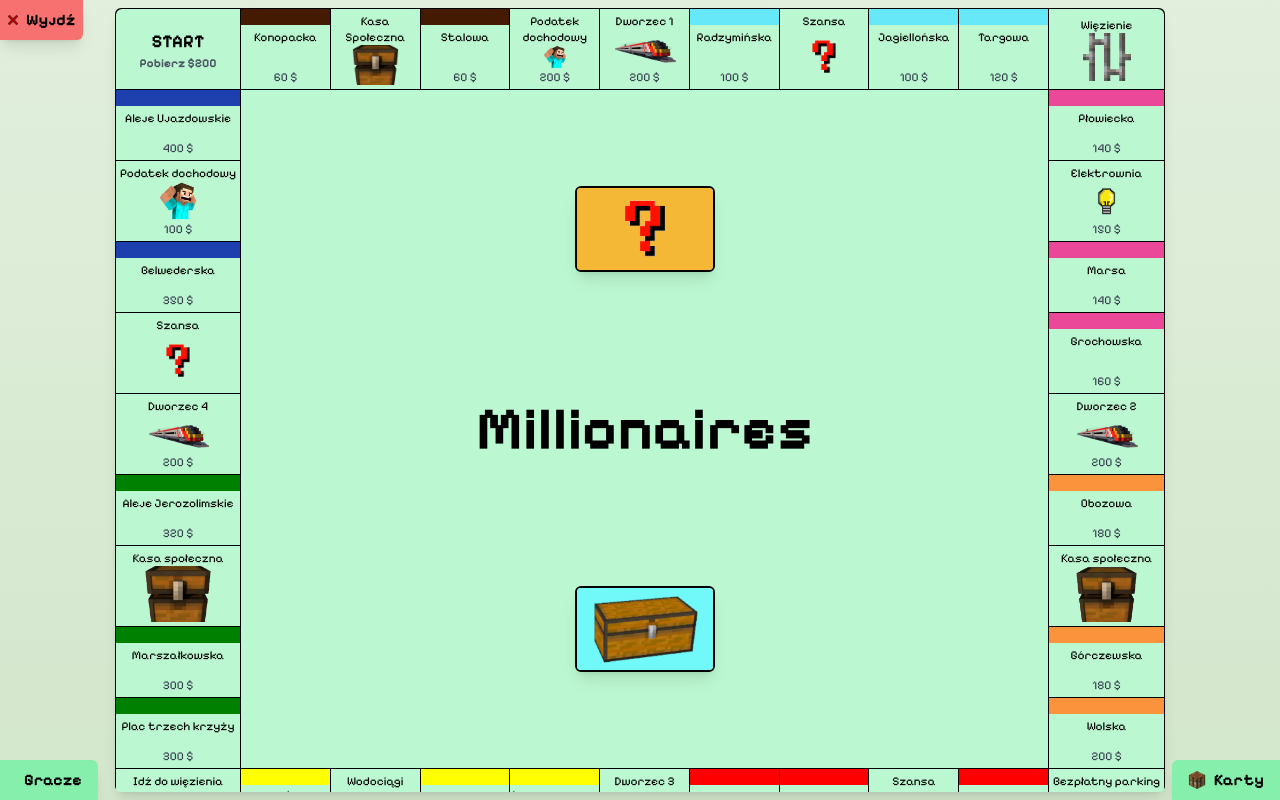
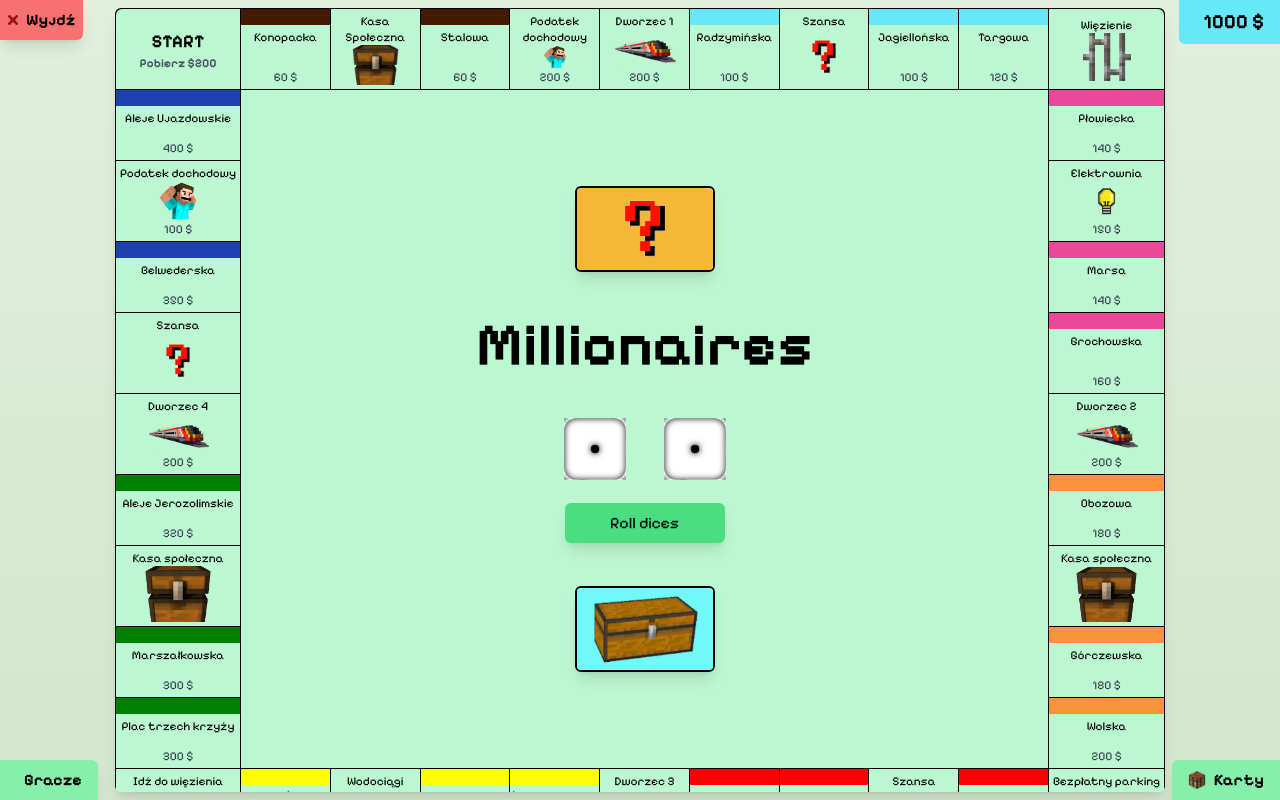
Before and after one commit to olimpialewinska/millionaires, a Next.js app: page /game in a window 1280 px wide. Built offline with nearby package versions, Linux system fonts and the light colour scheme.

Commit message:
Add dices

```diff
--- a/package.json
+++ b/package.json
@@ -13,7 +13,8 @@
     "classnames": "^2.3.2",
     "next": "latest",
     "react": "latest",
-    "react-dom": "latest"
+    "react-dom": "latest",
+    "sass": "^1.69.1"
   },
   "devDependencies": {
     "@types/node": "latest",
--- a/src/app/game/page.tsx
+++ b/src/app/game/page.tsx
@@ -12,6 +12,7 @@ import Link from "next/link";
 import { Modal } from "@/components/Modal";
 import { SlidingPanel } from "@/components/SlidingPanel";
 import { CardModal } from "@/components/Modal/CardsModal";
+import { Dices } from "@/components/Dices";
 
 export default function Game() {
   const [height, setHeight] = useState(0);
@@ -67,6 +68,7 @@ export default function Game() {
         >
           <Image src={chance} alt="chance" width={140} className="card" />
           <div className="text-3xl font-bold md:text-6xl">Millionaires</div>
+          <Dices />
           <Image src={chest} alt="chest" width={140} className="card" />
         </div>
       </div>
@@ -86,6 +88,9 @@ export default function Game() {
         <Image src={assets} alt="exit" width={18} height={18} />
         <p className="ml-2 font-bold">Karty</p>
       </div>
+      <div className="absolute top-0 right-0 py-2 px-4 rounded-bl-md bg-cyan-300 text-xl">
+        <p className="ml-2 font-bold">1000 $</p>
+      </div>
       <div
         className="control bottom-0 left-0 rounded-tr-md"
         onClick={togglePanel}
--- a/src/app/globals.css
+++ b/src/app/globals.css
@@ -38,7 +38,7 @@
   }
 
   .select {
-    @apply bg-green-300 py-2 px-4 flex flex-row items-center justify-center hover:bg-green-400 transition-all ease-in-out shadow-lg cursor-pointer rounded-md;
+    @apply bg-green-400 py-2 px-4 flex flex-row items-center justify-center hover:bg-green-500 transition-all ease-in-out shadow-lg cursor-pointer rounded-md;
   }
 
   .flippedCard {
--- /dev/null
+++ b/src/components/Dice/_types.ts
@@ -0,0 +1,38 @@
+export type TProps = React.CSSProperties & {
+  rollingTime?: number;
+  rolling?: boolean;
+  onRoll?: (value: TValue) => void;
+  defaultValue?: TValue;
+  size?: number;
+  faces?: string[];
+  disabled?: boolean;
+  cheatValue?: TValue;
+  faceBg?: string;
+  placement?: string;
+  sound?: string;
+  triggers?: string[];
+};
+
+export type TValue = 1 | 2 | 3 | 4 | 5 | 6;
+
+export type TKeyValuePair = {
+  [key: string]: string;
+};
+
+export type TSingleFace = {
+  className: string;
+  style: TKeyValuePair;
+  children: JSX.Element | null;
+};
+
+export type TValueClassMap = {
+  [key in TValue]: string;
+};
+
+export type TFaceTransformMap = {
+  [key in TValue]: (translate: number) => TKeyValuePair;
+};
+
+export type TDefaultFaceGrid = {
+  [key in TValue]: number[];
+};
--- /dev/null
+++ b/src/components/Dice/_utils.ts
@@ -0,0 +1,66 @@
+import { ReactChild } from "react";
+import { TValueClassMap, TFaceTransformMap, TDefaultFaceGrid } from "./_types";
+
+export const valueClassMap: TValueClassMap = {
+  1: "one",
+  2: "two",
+  3: "three",
+  4: "four",
+  5: "five",
+  6: "six",
+};
+
+export const faceTransformMap: TFaceTransformMap = {
+  1: (translate: number) => ({
+    transform: `rotateX(-90deg) translate3d(0, 0, ${translate}px)`,
+  }),
+  2: (translate: number) => ({
+    transform: `translate3d(0, 0, ${translate}px)`,
+  }),
+  3: (translate: number) => ({
+    transform: `rotateY(180deg) translate3d(0, 0, ${translate}px)`,
+  }),
+  4: (translate: number) => ({
+    left: "50%",
+    marginLeft: `-${translate}px`,
+    transform: `rotateY(-90deg) translate3d(0, 0, ${translate}px)`,
+  }),
+  5: (translate: number) => ({
+    left: "50%",
+    marginLeft: `-${translate}px`,
+    transform: `rotateY(90deg) translate3d(0, 0, ${translate}px)`,
+  }),
+  6: (translate: number) => ({
+    transform: `rotateX(90deg) translate3d(0, 0, ${translate}px)`,
+  }),
+};
+
+export const defaultFaceGrid: TDefaultFaceGrid = {
+  1: [12],
+  2: [11, 13],
+  3: [6, 12, 18],
+  4: [6, 8, 16, 18],
+  5: [6, 8, 12, 16, 18],
+  6: [6, 8, 11, 13, 16, 18],
+};
+
+export const faceClasses = [
+  "_3dface _3dface--one",
+  "_3dface _3dface--two",
+  "_3dface _3dface--three",
+  "_3dface _3dface--four",
+  "_3dface _3dface--five",
+  "_3dface _3dface--six",
+];
+
+export const times = (
+  counter: number,
+  callback: (index: number) => ReactChild
+) => {
+  const data = [];
+  for (let i = 0; i < counter; i++) {
+    data.push(callback(i));
+  }
+
+  return data;
+};
--- /dev/null
+++ b/src/components/Dice/index.tsx
@@ -0,0 +1,82 @@
+import * as React from "react";
+import "./styles.scss";
+import { TProps, TSingleFace, TValue } from "./_types";
+import {
+  defaultFaceGrid,
+  faceClasses,
+  faceTransformMap,
+  times,
+  valueClassMap,
+} from "./_utils";
+
+const { useState, useEffect, forwardRef, useImperativeHandle } = React;
+
+const getFaceArray = (size: number): TSingleFace[] => {
+  return faceClasses.map((className: string, index: number) => ({
+    className,
+    children: (
+      <div className={`defaultFace ${valueClassMap[(index + 1) as TValue]}`}>
+        {times(25, (idx) => (
+          <div key={idx}>
+            {defaultFaceGrid[(index + 1) as TValue].includes(idx) && <span />}
+          </div>
+        ))}
+      </div>
+    ),
+    style: {
+      ...faceTransformMap[(index + 1) as TValue](size / 2),
+      width: size + "px",
+      height: size + "px",
+    },
+  }));
+};
+
+const Dice = forwardRef((props: TProps, ref: any) => {
+  const { defaultValue = 6, size = 60, rolling, ...rest } = props;
+  const [value, setValue] = useState<TValue>(defaultValue);
+  const [faceArray, setFaceArray] = useState<TSingleFace[]>([]);
+  const [placementStyles, setPlacementStyles] = useState<React.CSSProperties>(
+    {}
+  );
+  const [buttonStyles, setButtonStyles] = useState<React.CSSProperties>({});
+
+  useEffect(() => {
+    setValue(defaultValue);
+  }, [defaultValue]);
+
+  useEffect(() => {
+    setFaceArray(getFaceArray(size));
+  }, [size]);
+
+  useEffect(() => {
+    setButtonStyles({
+      ...rest,
+      ...placementStyles,
+      width: size + "px",
+      height: size + "px",
+    });
+  }, [placementStyles, size]);
+
+  if (!faceArray?.length) return null;
+
+  return (
+    <button
+      disabled={rolling}
+      style={buttonStyles}
+      className={`_space3d ${valueClassMap[value]} ${rolling && "rolling"}`}
+    >
+      <div className="_3dbox">
+        <div {...faceArray[0]} />
+        <div {...faceArray[1]} />
+        <div {...faceArray[2]} />
+        <div {...faceArray[3]} />
+        <div {...faceArray[4]} />
+        <div {...faceArray[5]} />
+      </div>
+    </button>
+  );
+});
+
+Dice.displayName = "Dice";
+
+export default Dice;
--- /dev/null
+++ b/src/components/Dice/styles.scss
@@ -0,0 +1,103 @@
+._space3d {
+  perspective: 1000px;
+  text-align: center;
+  display: inline-block;
+  padding: unset;
+  border: unset;
+  background-color: transparent;
+  outline: unset;
+  box-shadow: unset;
+  ._3dbox {
+    display: inline-block;
+    transition: all 0.85s cubic-bezier(0.175, 0.885, 0.32, 1.275);
+    text-align: center;
+    position: relative;
+    width: 100%;
+    height: 100%;
+    transform-style: preserve-3d;
+    transform: rotateX(-90deg) rotateY(0deg) rotateZ(0deg);
+  }
+  ._3dface {
+    overflow: hidden;
+    position: absolute;
+    opacity: 1;
+    background-size: auto 100%;
+    color: #000;
+    display: flex;
+    align-items: center;
+    justify-content: center;
+  }
+
+  // Default faces
+  .defaultFace {
+    position: absolute;
+    left: 0;
+    top: 0;
+    right: 0;
+    bottom: 0;
+    display: grid;
+    grid-template-columns: repeat(5, 1fr);
+    border-radius: 12px;
+    box-shadow: inset 0 0 6px #000000;
+    background-color: #fff;
+  }
+  .defaultFace div {
+    display: flex;
+    align-items: center;
+    justify-content: center;
+  }
+  .defaultFace span {
+    width: 60%;
+    height: 60%;
+    box-shadow: 0 0 6px #000000;
+    border-radius: 50%;
+    background-color: #000;
+  }
+  &.one ._3dbox {
+    transform: rotateX(90deg) rotateY(0deg) rotateZ(0deg);
+  }
+  &.two ._3dbox {
+    transform: rotateX(0deg) rotateY(0deg) rotateZ(0deg);
+  }
+  &.three ._3dbox {
+    transform: rotateX(0deg) rotateY(180deg) rotateZ(0deg);
+  }
+  &.four ._3dbox {
+    transform: rotateX(-90deg) rotateY(90deg) rotateZ(90deg);
+  }
+  &.five ._3dbox {
+    transform: rotateX(90deg) rotateY(-90deg) rotateZ(90deg);
+  }
+  &.rolling ._3dbox {
+    transform-style: preserve-3d;
+    animation: spin 2s infinite linear;
+  }
+}
+
+@keyframes spin {
+  0% {
+    transform: translateZ(-100px) rotateX(0deg) rotateY(0deg) rotateZ(0deg);
+  }
+  16% {
+    transform: translateZ(-100px) rotateX(180deg) rotateY(180deg) rotateZ(0deg);
+  }
+  33% {
+    transform: translateZ(-100px) rotateX(360deg) rotateY(90deg) rotateZ(180deg);
+  }
+  50% {
+    transform: translateZ(-100px) rotateX(360deg) rotateY(360deg)
+      rotateZ(360deg);
+  }
+  66% {
+    transform: translateZ(-100px) rotateX(180deg) rotateY(360deg)
+      rotateZ(270deg);
+  }
+  83% {
+    transform: translateZ(-100px) rotateX(270deg) rotateY(180deg)
+      rotateZ(180deg);
+  }
+  100% {
+    transform: translateZ(-100px) rotateX(360deg) rotateY(360deg)
+      rotateZ(360deg);
+  }
+}
--- /dev/null
+++ b/src/components/Dices/index.tsx
@@ -0,0 +1,31 @@
+import { useState } from "react";
+import Dice from "../Dice";
+import { TValue } from "../Dice/_types";
+
+export const Dices = () => {
+  const [rolling, setRolling] = useState(false);
+  const [values, setValues] = useState<TValue[]>([1, 1]);
+
+  const handleDiceRoll = () => {
+    setRolling(true);
+    setTimeout(() => {
+      setValues([
+        (Math.floor(Math.random() * 6) + 1) as TValue,
+        (Math.floor(Math.random() * 6) + 1) as TValue,
+      ]);
+      setRolling(false);
+    }, 5000);
+  };
+
+  return (
+    <div className="flex flex-col gap-6">
+      <div className="flex flex-row gap-10">
+        <Dice size={60} rolling={rolling} defaultValue={values[0]} />
+        <Dice size={60} rolling={rolling} defaultValue={values[1]} />
+      </div>
+      <div className="select" onClick={handleDiceRoll}>
+        Roll dices
+      </div>
+    </div>
+  );
+};
```
Also changed, not shown: 1 other file (tests, documents, lock files or other folders).
